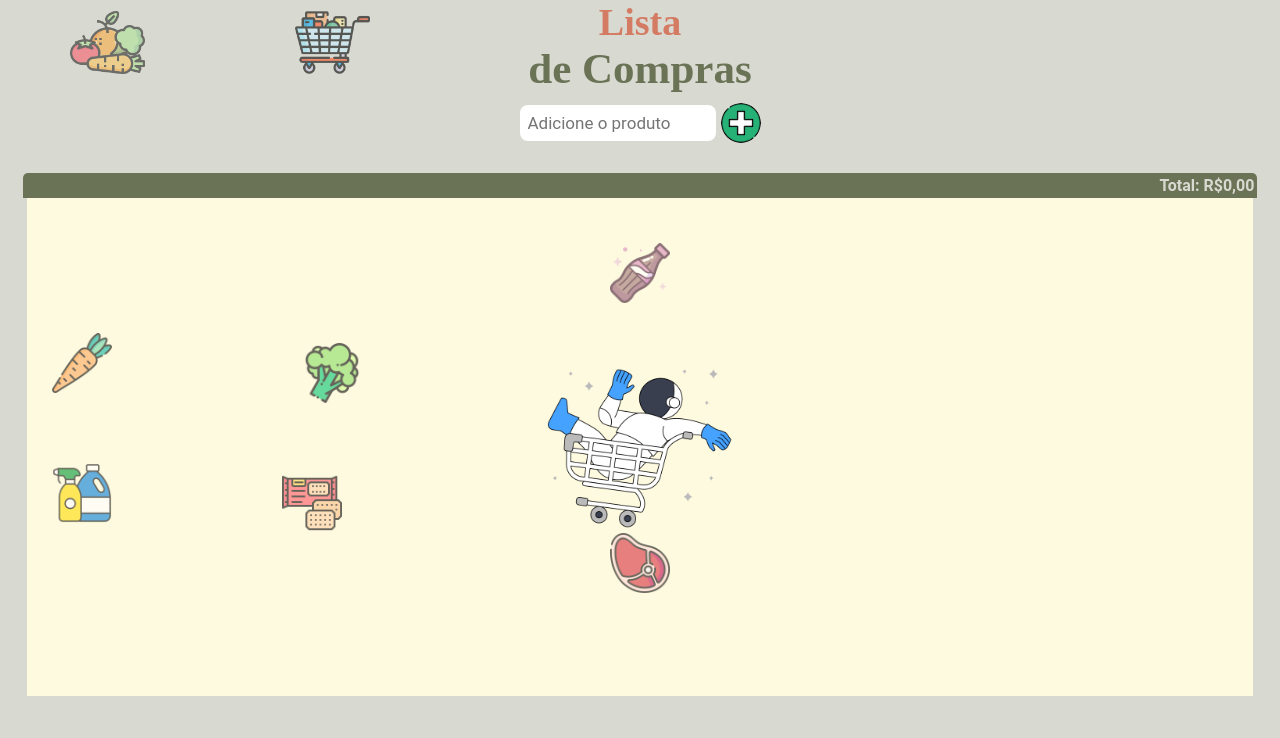
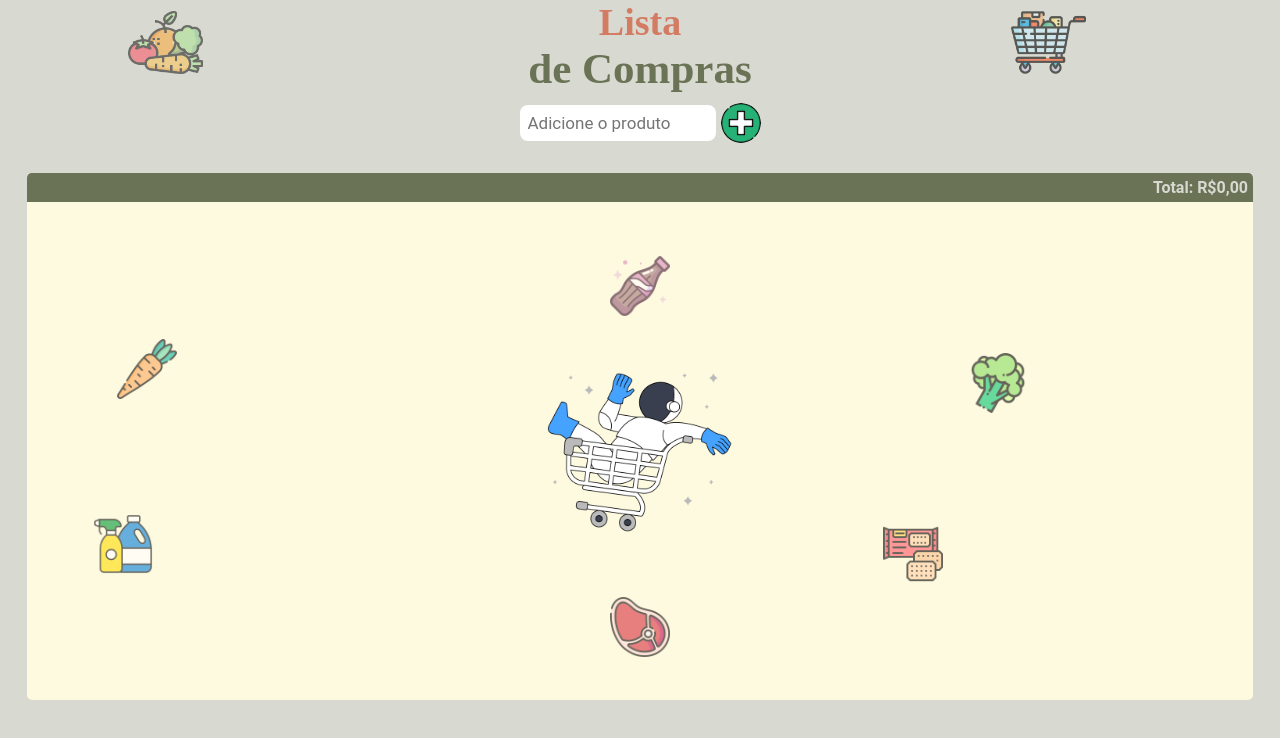
Before and after one commit to lucasspimentell/lista_compras, a React (Create React App) app: page / in a window 1280 px wide. Shown: the top 738 px of the page. Built offline with nearby package versions, Linux system fonts and the light colour scheme; a web font is replaced by a local one.

Commit message:
atualização

```diff
--- a/src/pages/Home/home.css
+++ b/src/pages/Home/home.css
@@ -91,9 +91,9 @@ form .add{
 .total{
     text-align: end;
    background-color: #6a7356;
-   padding: 3px;
+   padding: 5px;
    color: #d8d9d0;
-   width: 96%;
+   width: 95%;
    margin: auto;
    font-weight: 600;
    border-top-left-radius:5px ;
@@ -160,12 +160,15 @@ form .add{
     width: 95%;
     padding: 5px;
     background-color: #fefae0;
+    border-bottom-left-radius:5px ;
+   border-bottom-right-radius:5px ;
+
 }
 
 .vegetais{
     position: absolute;
     width: 75px;
-    left: 70px;
+    left: 10%;
     top: 5px;
     opacity: 0.5;
 }
@@ -173,7 +176,7 @@ form .add{
 .carrinho{
     position: absolute;
     width: 75px;
-    left: 295px;
+    left: 79%;
     top: 5px;
     opacity: 0.6;
 }
@@ -183,6 +186,7 @@ form .add{
     display: flex;
     align-items: center;
     justify-content: center;
+
 }
 
 .listaProdutos button img{
@@ -233,6 +237,7 @@ form .add{
     height: 61vh;
     position: relative;
 
+
 }
 .vazioIcone{
     width: 200px;
@@ -247,32 +252,32 @@ form .add{
 
 .cen{
 
-    top: 130px;
-    left: 20px;
+    top: 27%;
+    left: 7%;
 
 }
 
 .bro{
-top: 140px;
-left: 270px;
+top: 30%;
+left: 77%;
 }
 
 .lim{
-top: 260px;
-left: 20px;
+top: 63%;
+left: 5%;
 }
 
 .bis{
-top: 270px;
-left: 250px;
+top: 65%;
+left: 70%;
 }
 
 .cola{
-    top: 40px;
+    top: 10%;
 }
 
 .car{
-    top: 330px;
+    top: 80%;
 }
 
 .quant{
```
